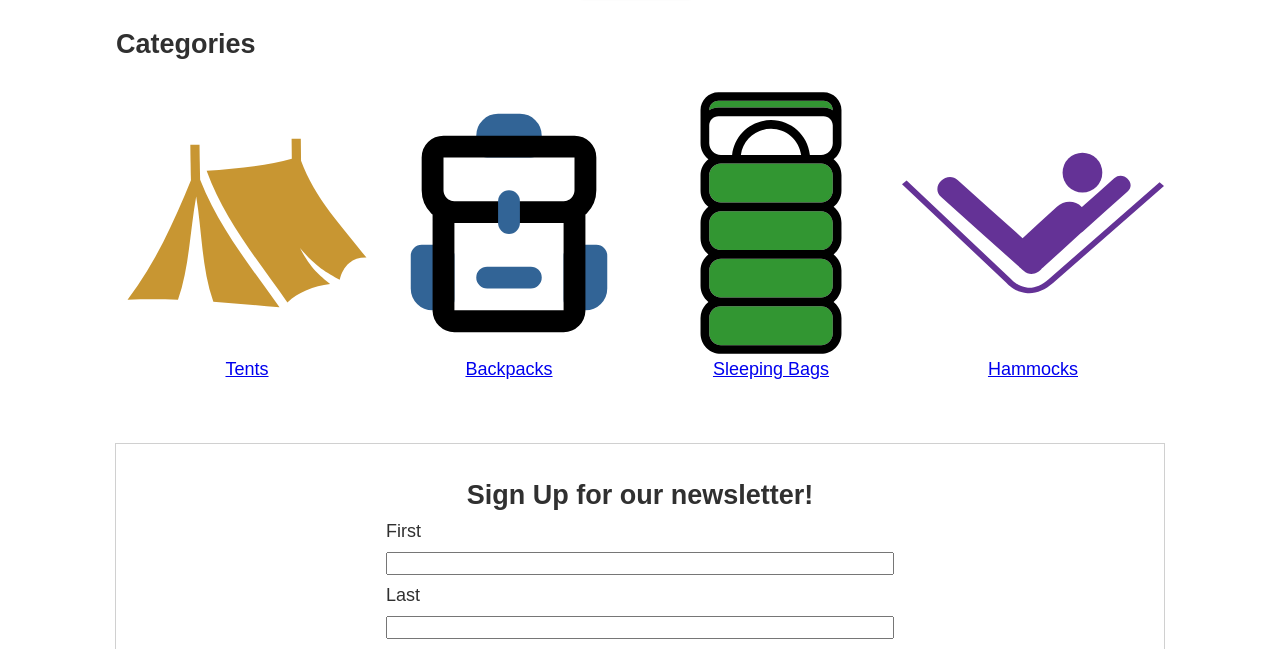
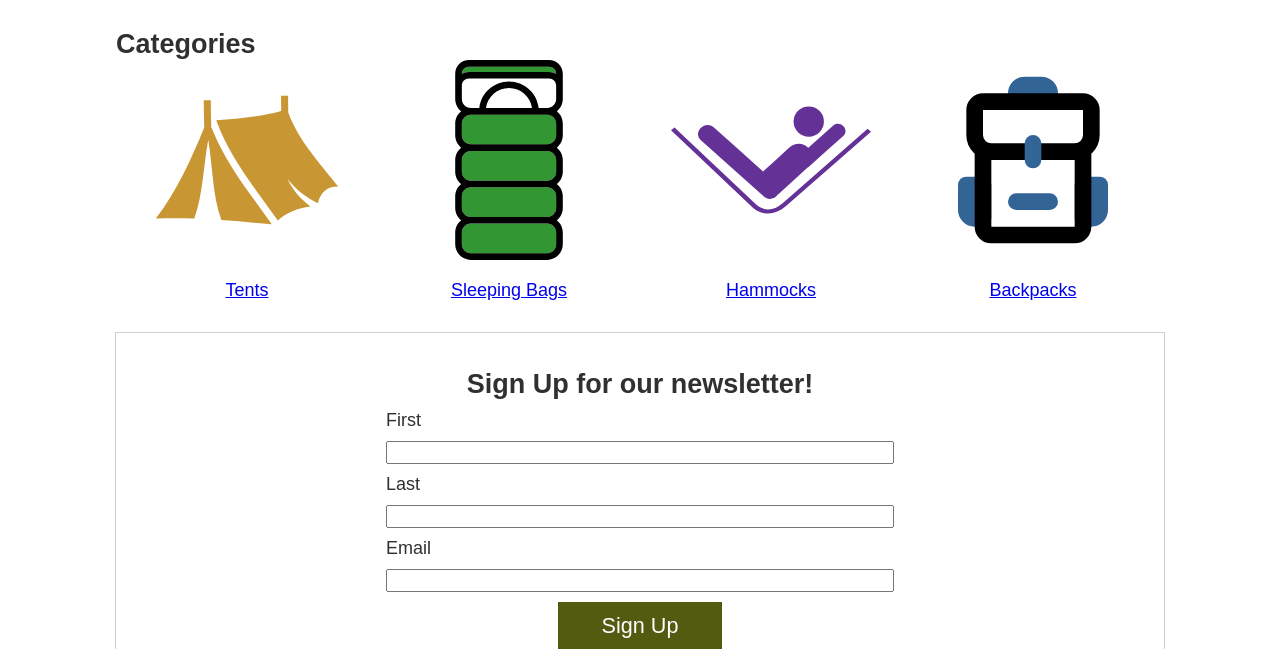
Before and after one commit to vogurt99/WDD-330-Team-01, a website built with Vite: page src/index.html in a window 1280 px wide. Shown: the part 451-1100 px from the top of the page. Built offline with nearby package versions, Linux system fonts and the light colour scheme.

Commit message:
Completed Individual 1 activity

```diff
--- a/src/css/style.css
+++ b/src/css/style.css
@@ -313,6 +313,28 @@ button {
   padding: 2px;
 }
 
+/* Style Category Images */
+#categories img {
+  height: 200px;
+  margin-bottom: 20px;
+}
+
+#categories {
+  display: flex;
+  justify-content: space-around;
+}
+
+#categories li {
+  list-style-type: none;
+}
+
+#categories a {
+  display: flex;
+  flex-direction: column;
+  justify-content: center;
+  align-items: center;
+}
+
 @media screen and (min-width: 500px) {
   body {
     max-width: 1080px;
--- a/src/index.html
+++ b/src/index.html
@@ -33,31 +33,11 @@
 
     <section class="products">
       <h2>Categories</h2>
-      <ul id="category-list" class="category-list">
-        <li>
-          <a href="/product_listing/index.html?category=tents">
-            <img src="/images/icons/category-tents.svg" alt="Tents Icon">
-            Tents
-          </a>
-        </li>
-        <li>
-          <a href="/product_listing/index.html?category=backpacks">
-            <img src="/images/icons/category-backpacks.svg" alt="Backpacks Icon">
-            Backpacks
-          </a>
-        </li>
-        <li>
-          <a href="/product_listing/index.html?category=sleeping-bags">
-            <img src="/images/icons/category-sleepingbags.svg" alt="Sleeping Bags Icon">
-            Sleeping Bags
-          </a>
-        </li>
-        <li>
-          <a href="/product_listing/index.html?category=hammocks">
-            <img src="/images/icons/category-hammocks.svg" alt="Hammocks Icon">
-            Hammocks
-          </a>
-        </li>
+      <ul id="categories">
+        <li><a href="product_listing/index.html"><img src="/images/icons/category-tents.svg">Tents</a></li>
+        <li><a href="product_listing/index.html"><img src="/images/icons/category-sleepingbags.svg">Sleeping Bags</a></li>
+        <li><a href="product_listing/index.html"><img src="/images/icons/category-hammocks.svg">Hammocks</a></li>
+        <li><a href="product_listing/index.html"><img src="/images/icons/category-backpacks.svg">Backpacks</a></li>
       </ul>
     </section>
     <form id="newsletter">
```
Also changed, not shown: src/js/product-listing.js (+28 -0 lines), src/product_listing/index.html (+7 -0 lines).
